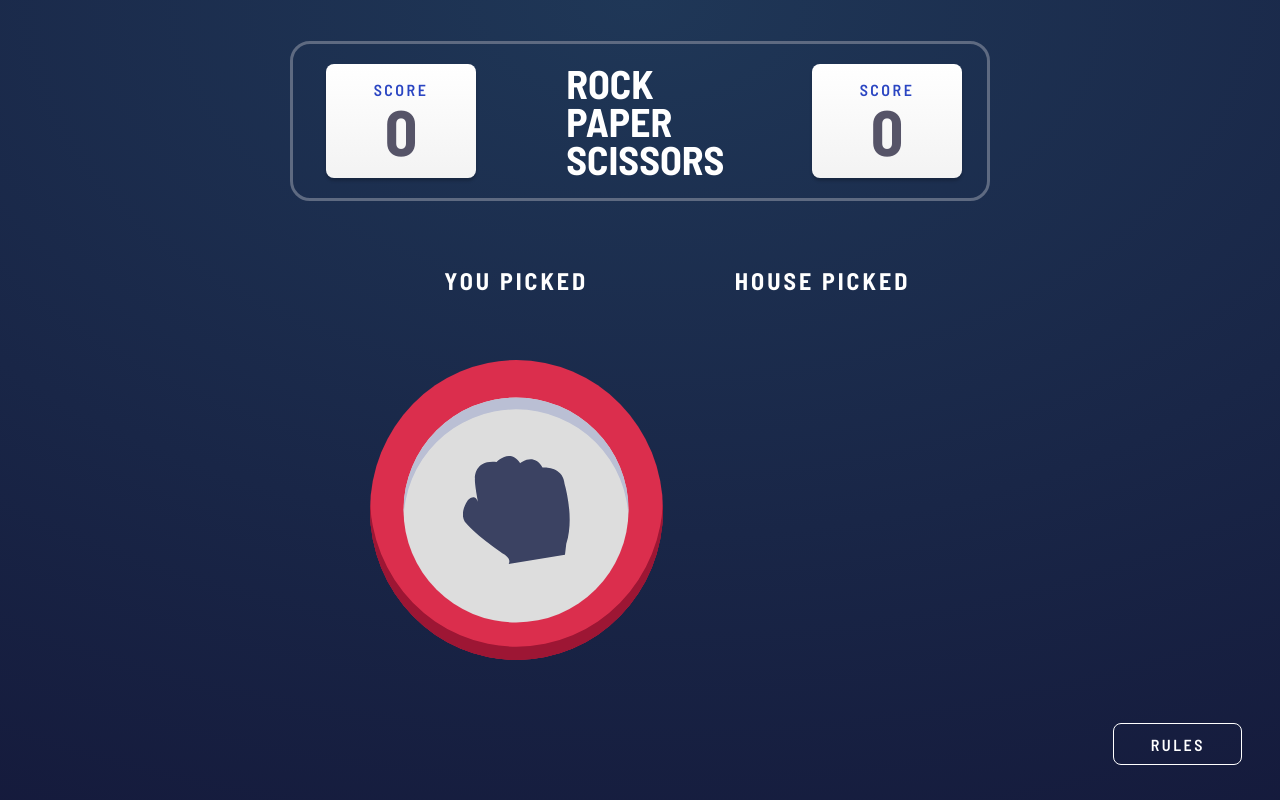
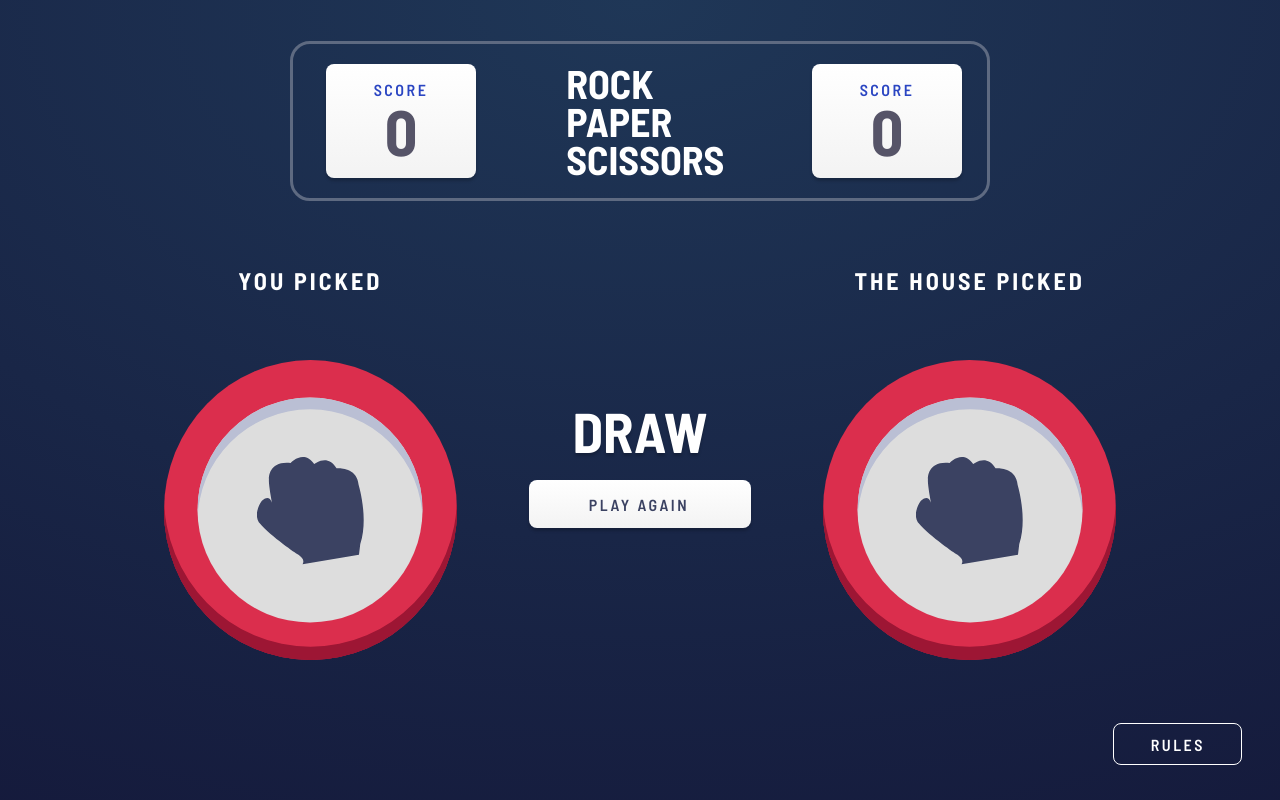
Before and after one commit to Win-Labs/rock-paper-scissors, a plain HTML site: page index.html in a window 1280 px wide. Both pictures are taken after a click on the element 640 px from the left and 593 px from the top of the page. Drawn offline with Linux system fonts and the light colour scheme.

Commit message:
fix bugs

```diff
--- a/index.css
+++ b/index.css
@@ -43,7 +43,6 @@ html {
 
 .arena-wrapper {
   justify-content: center;
-  align-items: start;
   margin-top: 64px;
   gap: 72px;
 }
@@ -51,8 +50,8 @@ html {
 .choice {
   flex-direction: column;
   gap: 63px;
-  max-height: 395px;
-  justify-content: start;
+  justify-content: space-between;
+  align-items: center;
 }
 
 .choice-title {
@@ -313,7 +312,7 @@ html {
 
 .result-play-again {
   flex-direction: column;
-  justify-content: space-between;
+  justify-content: center;
   gap: 16px;
 }
 .result {
@@ -383,9 +382,11 @@ html {
 }
 
 .placeholder {
+  max-width: 224.63px;
+  max-height: 224.63px;
   width: 100%;
   height: 100%;
   border-radius: 50%;
   background-color: rgba(0, 0, 0, 0.1);
-  margin-top: calc(var(--outer-circle-height)-100);
+  margin-bottom: calc(var(--outer-circle-height) * 0.1337);
 }
--- a/index.js
+++ b/index.js
@@ -55,7 +55,7 @@ const init = () => {
 
   const choiceView = (weapon, win, house) => `
   <div class="container choice">
-    <p class="choice-title">${house ? "HOUSE" : "YOU"} PICKED</p>
+    <p class="choice-title">${house ? "THE HOUSE" : "YOU"} PICKED</p>
     ${weaponView(
       {
         "outer-circle": `${weapon}-chosen game-over ${win && "win"} oc-big`,
@@ -116,10 +116,7 @@ const init = () => {
         (weaponTitle === houseWeaponTitle && "none") ||
         "house";
 
-      const playerChoiceHTML =
-        winner === "player"
-          ? choiceView(weaponTitle, true)
-          : choiceView(weaponTitle);
+      let playerChoiceHTML = choiceView(weaponTitle);
 
       const houseWeaponHTML =
         winner === "house"
@@ -132,25 +129,30 @@ const init = () => {
         playerChoiceHTML +
           `
             <div class="container choice">
-              <p class="choice-title">HOUSE PICKED</p>
+              <p class="choice-title">THE HOUSE PICKED</p>
               <div class="placeholder"></div>
             </div>
           `
       );
 
-      // setTimeout(() => {
-      //   document.querySelector(".placeholder").remove();
-      //   arenaWrapper.insertAdjacentHTML(
-      //     "beforeend",
-      //     resultPlayAgain(winner) + houseWeaponHTML
-      //   );
-      //   document
-      //     .querySelector(".btn-play-again")
-      //     .addEventListener("click", () => {
-      //       arenaWrapper.remove();
-      //       init();
-      //     });
-      // }, 10000);
+      playerChoiceHTML =
+        winner === "player"
+          ? choiceView(weaponTitle, true)
+          : choiceView(weaponTitle);
+
+      setTimeout(() => {
+        document.querySelector(".placeholder").closest(".choice").remove();
+        arenaWrapper.insertAdjacentHTML(
+          "beforeend",
+          resultPlayAgain(winner) + houseWeaponHTML
+        );
+        document
+          .querySelector(".btn-play-again")
+          .addEventListener("click", () => {
+            arenaWrapper.remove();
+            init();
+          });
+      }, 1000);
     })
   );
 };
```
